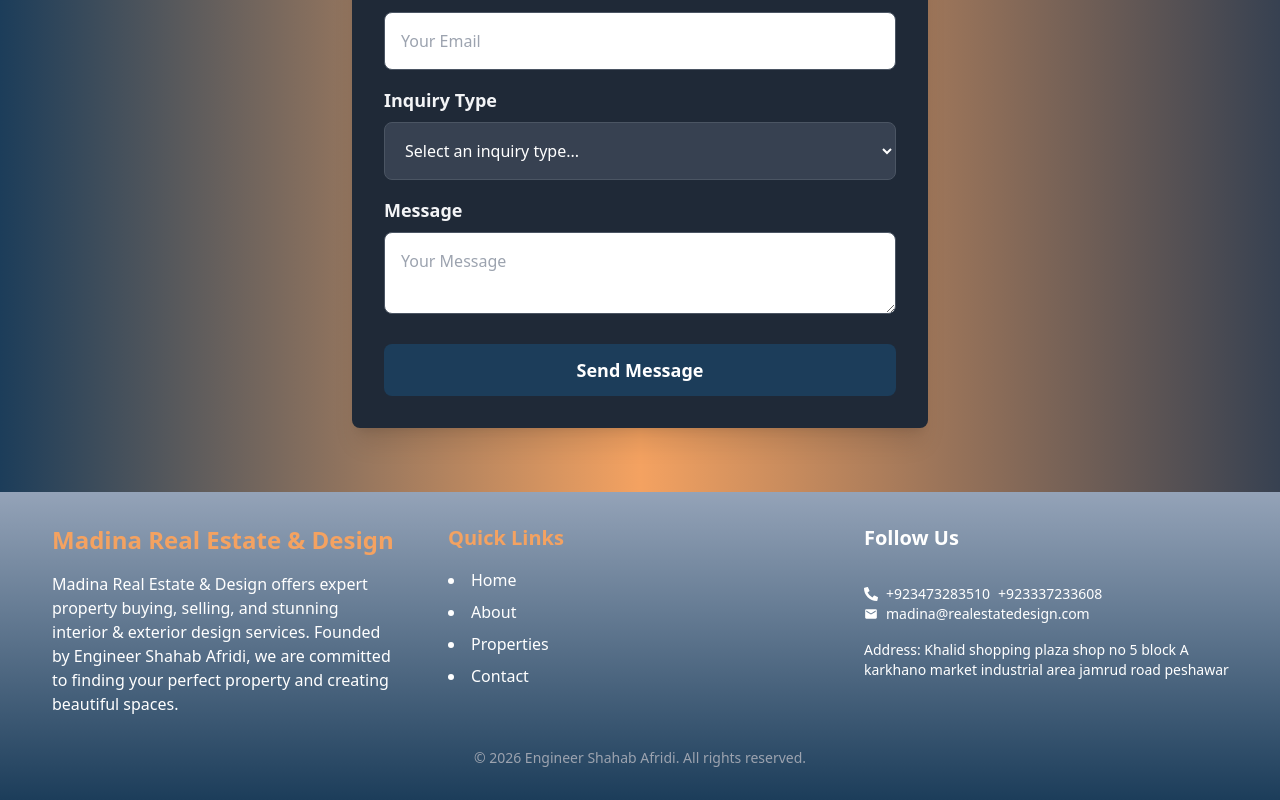
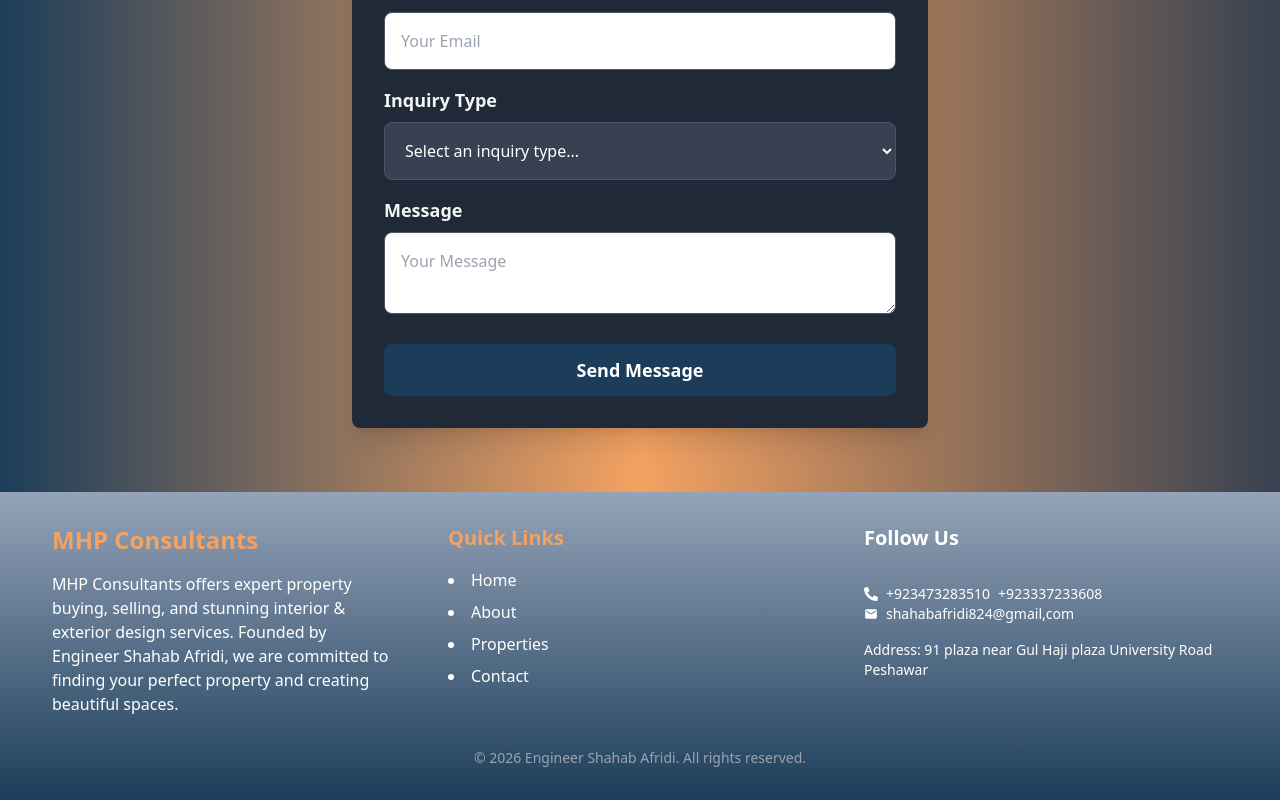
Before and after one commit to riazkhanafridi/realstate, a React (Vite) app: page /contact in a window 1280 px wide. Shown: the part 1131-1931 px from the top of the page. Built offline with nearby package versions, Linux system fonts and the light colour scheme.

Commit message:
Update index.tsx

```diff
--- a/src/components/footer/index.tsx
+++ b/src/components/footer/index.tsx
@@ -38,7 +38,7 @@ const Footer = memo(function Footer() {
               animate={{ opacity: 1 }}
               transition={{ duration: 0.5 }}
             >
-              Madina Real Estate & Design
+            MHP Consultants
             </motion.h3>
             <motion.p
               className="text-base"
@@ -46,7 +46,7 @@ const Footer = memo(function Footer() {
               animate={{ opacity: 1 }}
               transition={{ duration: 0.6, delay: 0.2 }}
             >
-              Madina Real Estate & Design offers expert property buying, selling,
+              MHP Consultants offers expert property buying, selling,
               and stunning interior & exterior design services. Founded by
               Engineer Shahab Afridi, we are committed to finding your perfect
               property and creating beautiful spaces.
@@ -112,7 +112,7 @@ const Footer = memo(function Footer() {
             </div>
             <div className="flex items-center gap-x-2">
               <MdEmail />
-              <p>madina@realestatedesign.com</p>
+              <p>shahabafridi824@gmail,com</p>
             </div>
           </div>
 
@@ -122,8 +122,7 @@ const Footer = memo(function Footer() {
             animate={{ opacity: 1 }}
             transition={{ duration: 0.6, delay: 0.2 }}
           >
-            Address: Khalid shopping plaza shop no 5 block A karkhano market
-            industrial area jamrud road peshawar
+            Address: 91 plaza near Gul Haji plaza University Road Peshawar
           </motion.p>
         </div>
       </div>
```
